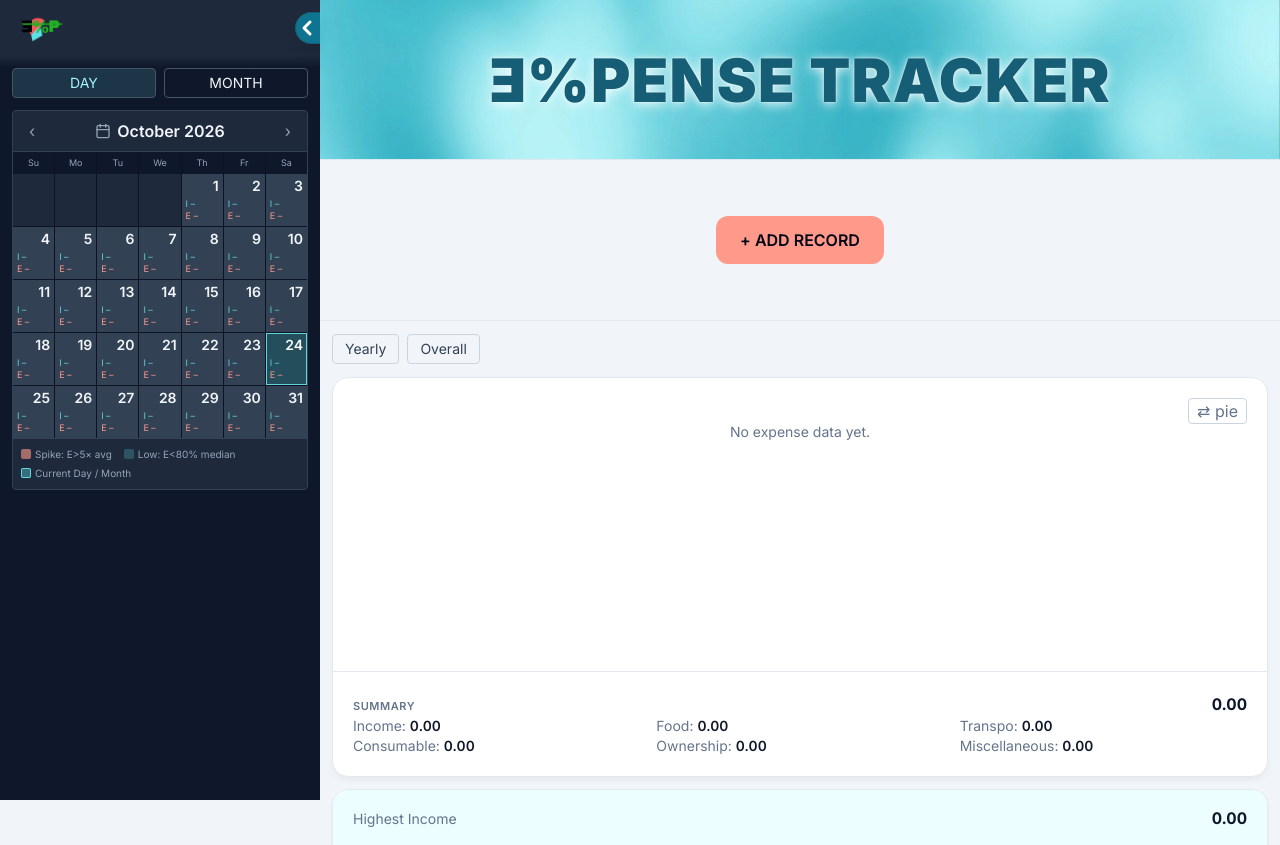
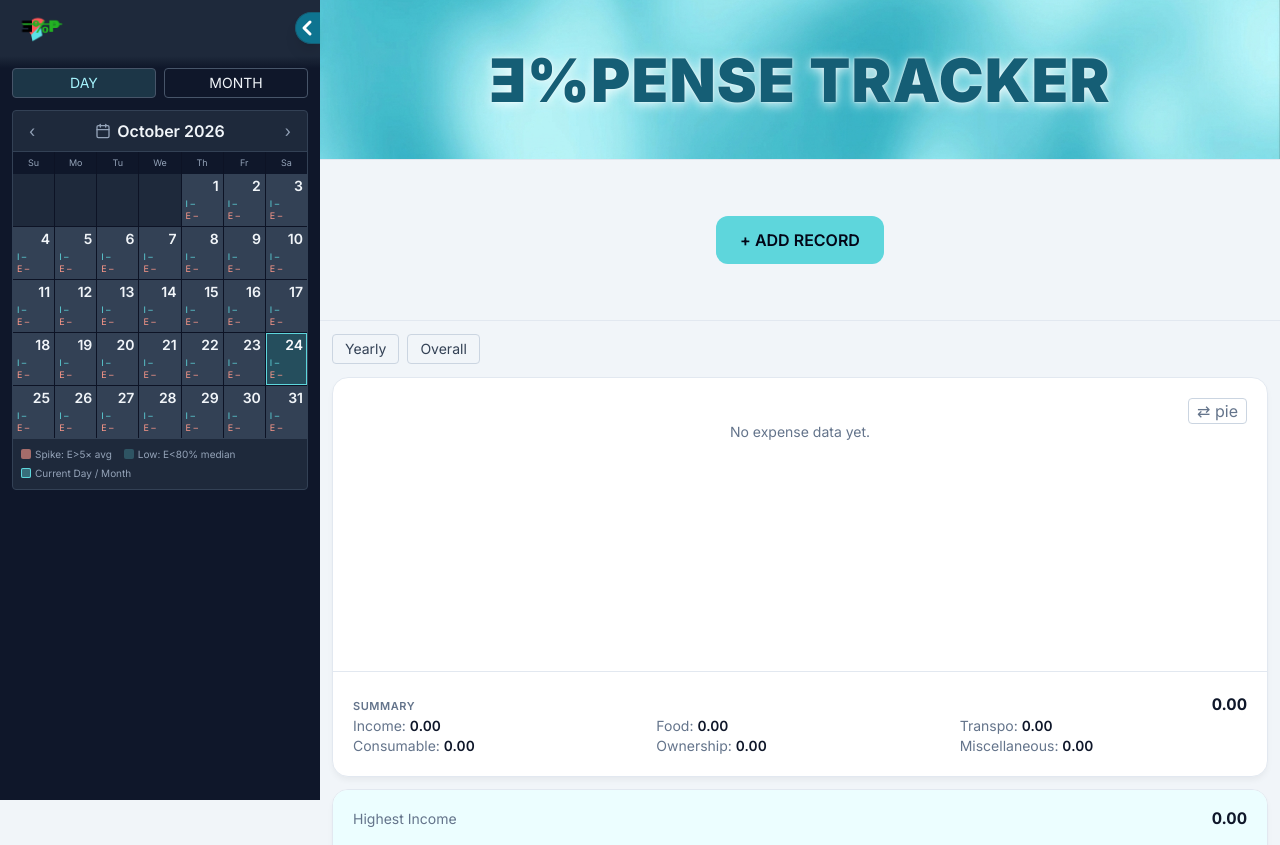
Before and after one commit to bjkmz/expense-tracker, a Django app: page / in a window 1280 px wide. Shown: the top 845 px of the page. Run offline with Django 5.2, Linux system fonts and the light colour scheme; data comes from the database, SQL or seed files in the repository; data that the repository does not hold is empty; some libraries are stand-ins or nearby versions.

Commit message:
add-record-btn-salmon-to-cyan

```diff
--- a/templates/home.html
+++ b/templates/home.html
@@ -17,7 +17,7 @@
       <h1 class="banner text-4xl md:text-6xl font-black text-center">Ǝ%PENSE TRACKER</h1>
     </header>
     <div class="flex justify-center items-center min-h-[20vh] bg-slate-100 px-3 py-3">
-      <button class="rounded-xl px-6 py-3 bg-salmon text-slate-950 font-semibold hover:bg-salmon-deep hover:text-white focus:outline-none focus:ring-2 focus:ring-brand"
+      <button class="rounded-xl px-6 py-3 bg-brand-light text-slate-950 font-semibold hover:bg-brand hover:text-white focus:outline-none focus:ring-2 focus:ring-brand"
               onclick="document.getElementById('add-modal').showModal()">+ ADD RECORD</button>
     </div>
     <div id="home-toast" class="hidden mx-auto my-2 max-w-md px-4 py-2 rounded bg-success-tint text-green-800 border border-green-200 text-sm text-center"></div>
```
